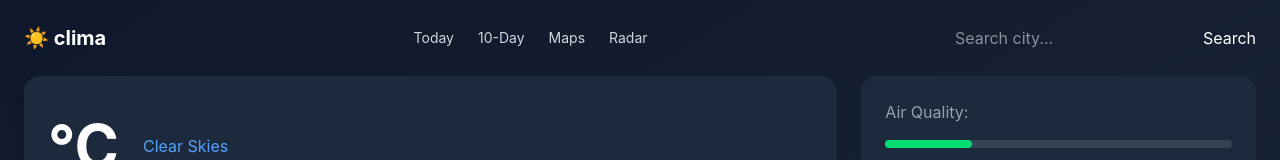
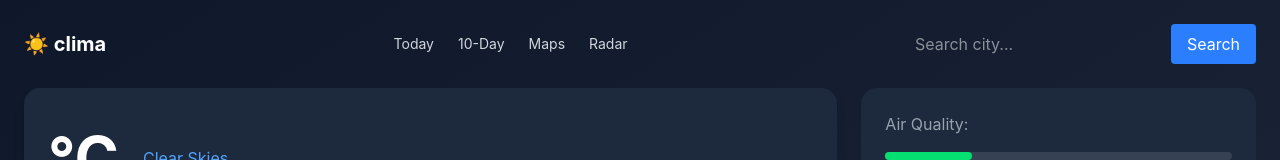
Before and after one commit to 0Kareem0/clima, a React (Vite) app in the folder weatherApp/: page / in a window 1280 px wide. Shown: the top 160 px of the page. Built offline with nearby package versions, Linux system fonts and the light colour scheme; no server answers.

Commit message:
button changes

```diff
--- a/weatherApp/src/components/Header.jsx
+++ b/weatherApp/src/components/Header.jsx
@@ -22,14 +22,14 @@
         <span>Radar</span>
       </div>
 
-      <form onSubmit={onSubmit}>
+      <form className="flex gap-2" onSubmit={onSubmit}>
         <input
           value={inputValue}
           onChange={(e) => setInputValue(e.target.value)}
           type="text"
           placeholder="Search city..."
         />
-        <button type="submit">Search</button>
+        <button className="bg-blue-500 text-white px-4 py-2 rounded hover:bg-blue-600 transition-colors" type="submit">Search</button>
       </form>
     </div>
   );
```
